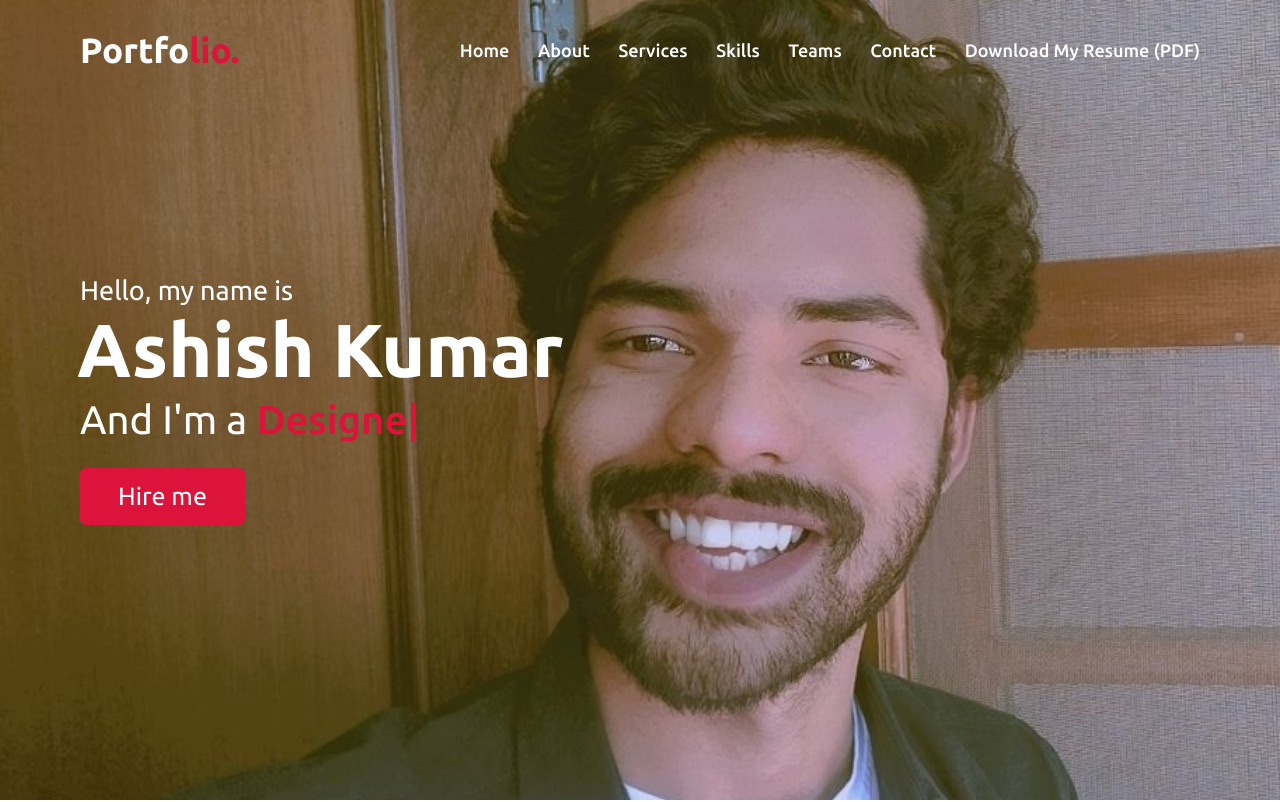
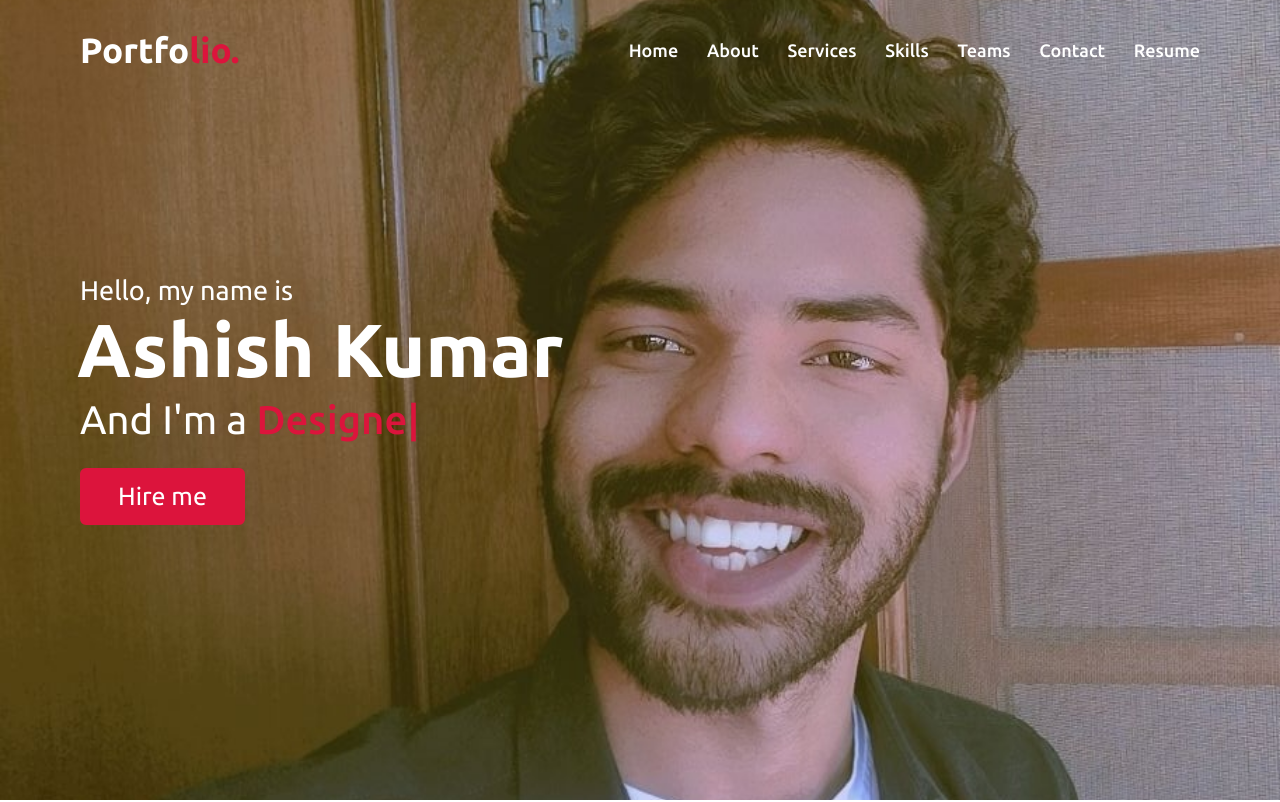
Before and after one commit to ashishkumar11125/ashishkumar11125.github.io, a plain HTML site: page index.html in a window 1280 px wide. Shown: the top 802 px of the page. Drawn offline with nearby package versions, Linux system fonts and the light colour scheme.

Commit message:
Update index.html
adding resume

```diff
--- a/index.html
+++ b/index.html
@@ -28,10 +28,7 @@
                 <li><a href="#skills" class="menu-btn">Skills</a></li>
                 <li><a href="#teams" class="menu-btn">Teams</a></li>
                 <li><a href="#contact" class="menu-btn">Contact</a></li>
-                <li><p><a href="https://docs.google.com/document/d/1uRwbSSphELJO5k57cnzYyk40o2lau6-2ZYJcOb3JrYQ/edit?usp=sharingf" target="_blank" download>
-            Download My Resume (PDF)
-        </a>
-    </p></li>
+                <li><a href = "#resume" class = "menu-btn">Resume</a></li>
             </ul>
             <div class="menu-btn">
                 <i class="fas fa-bars"></i>
```
